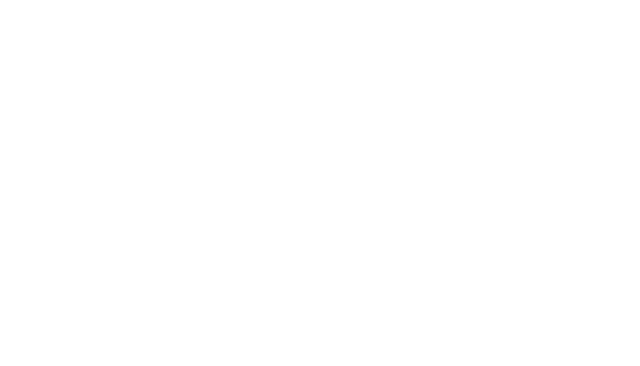
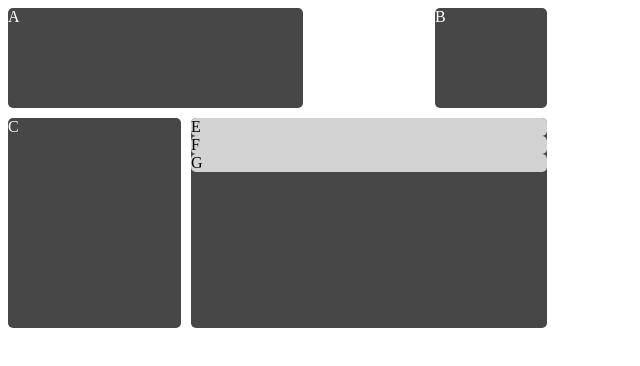
Before and after one commit to MaksVV/HW-Nix-course-html-css, a plain HTML site: page HW2/Task3/index.html in a window 1280 px wide. Shown: the whole page, without its empty margins (0-640 px from the left). Drawn offline with Linux system fonts and the light colour scheme.

Commit message:
add folder with task4

```diff
--- a/HW2/Task2/index.css
+++ b/HW2/Task2/index.css
@@ -1,8 +1,8 @@
 .grid-container {
     display: grid;
     grid-gap: 10px;
-    grid-template-columns: 1fr 1fr 1fr 1fr 1fr;
-    grid-template-rows: 40px 40px 40px 40px;
+    grid-template-columns: repeat(5, 1fr);;
+    grid-template-rows: repeat(4, 40px);;
     grid-auto-flow: row;
 }
 
@@ -40,13 +40,13 @@
 
 @media (min-width: 1601px) {
     .grid-container {
-        grid-template-columns: 1fr 1fr 1fr 1fr 1fr 1fr 1fr 1fr 1fr 1fr 1fr;
+        grid-template-columns: repeat(11, 1fr);;
         grid-template-rows: 40px 40px;
     }
 
     .item-g {
-        grid-column: 8 / 10 ;
-        grid-row: 1 / 3;
+            grid-column: 8 / 10 ;
+            grid-row: 1 / 3;
     }
 
     .item-k{
--- a/HW2/Task3/index.css
+++ b/HW2/Task3/index.css
@@ -0,0 +1,49 @@
+.grid-container {
+    width: 600px;
+    display: grid;
+    grid-gap: 10px;
+    grid-template-columns: repeat(10, 1fr);
+    grid-template-rows: repeat(3, 100px);
+    grid-auto-flow: row;
+}
+
+.grid-container div {
+    background-color: rgb(71, 71, 71);
+    color: rgb(255, 255, 255);
+    border-radius: 5px;
+}
+
+.item-a {
+    grid-column: 1 / 6 ;
+    grid-row: 1;
+}
+
+.item-b {
+    grid-column: 8 / 10 ;
+    grid-row: 1;
+}
+.item-c {
+    grid-column: 1 / 4 ;
+    grid-row: 2 / 4;
+}
+.item-d {
+    grid-column: 4 / 10;
+    grid-row: 2 / 4;
+}
+
+
+.grid-container div > div{
+    display: grid;
+    grid-template-columns: subgrid;
+    grid-template-rows: subgrid;
+    background-color: rgb(210, 210, 210);
+    color: rgb(0, 0, 0);
+}
+
+.item-e {
+    display: grid;
+    grid-template-columns: subgrid;
+    grid-template-rows: subgrid;
+    grid-column: 1 ;
+    grid-row: 2 / 4;
+}
--- a/HW2/Task3/index.html
+++ b/HW2/Task3/index.html
@@ -8,6 +8,16 @@
     <title>Task_3</title>
 </head>
 <body>
+    <div class="grid-container">
+        <div class="item-a">A</div>
+        <div class="item-b">B</div>
+        <div class="item-c">C</div>
+        <div class="item-d">
+            <div class="item-e">E</div>
+            <div class="item-f">F</div>
+            <div class="item-g">G</div>
+        </div>
 
+    </div>
 </body>
 </html>
```
